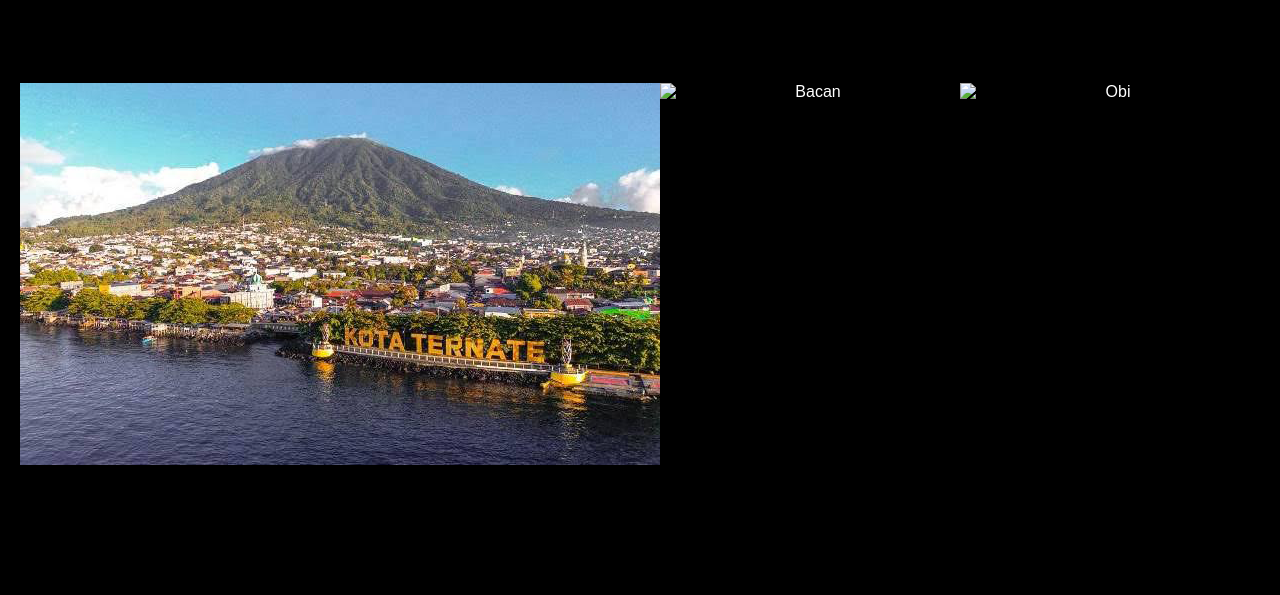
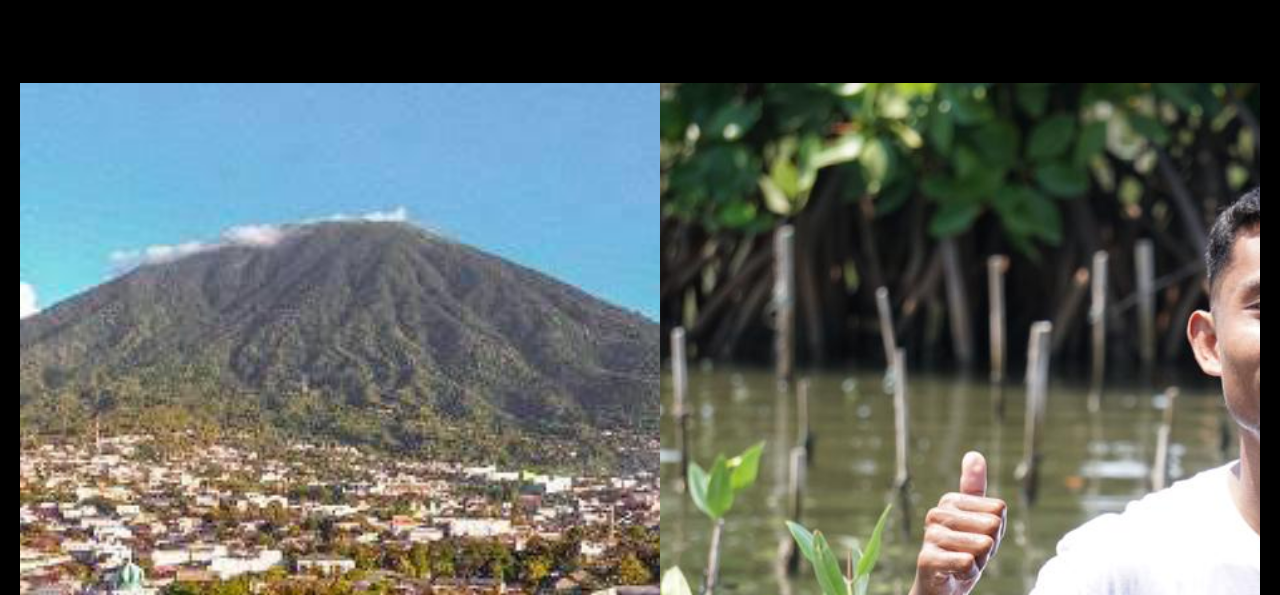
Before and after one commit to GohuJastip/GG, a plain HTML site: page index.html in a window 1280 px wide. Shown: the part 168-763 px from the top of the page. Drawn offline with Linux system fonts and the light colour scheme.

Commit message:
Update index.html

```diff
--- a/index.html
+++ b/index.html
@@ -111,9 +111,9 @@
             <!-- Gambar pertama -->
             <img src="ternate.png" alt="Kota Ternate">
             <!-- Gambar kedua -->
-            <img src="bacan.png" alt="Bacan">
+            <img src="bacan.jpg" alt="Bacan">
             <!-- Gambar ketiga -->
-            <img src="obi.png" alt="Obi">
+            <img src="obi.jpg" alt="Obi">
         </div>
     </div>
 
```
